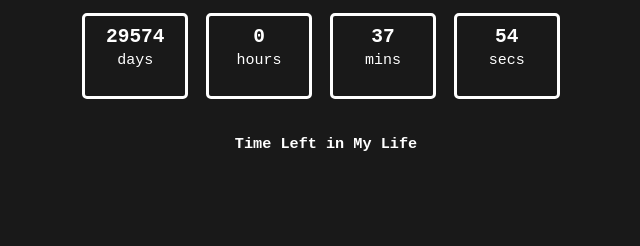
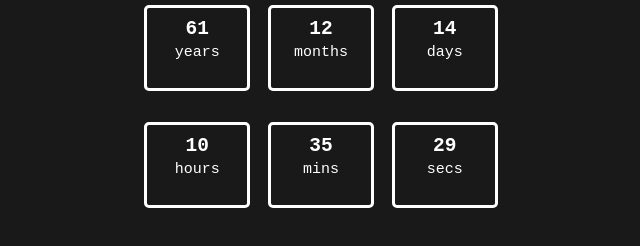
Before and after one commit to Umarkhan42/notion-animations, a plain HTML site: page Lifespan/index.html in a window 1280 px wide. Shown: the whole page, without its empty margins (314-954 px from the left). Drawn offline with Linux system fonts and the light colour scheme.

Commit message:
Add years, months, days

```diff
--- a/Lifespan/index.html
+++ b/Lifespan/index.html
@@ -4,19 +4,22 @@
 <head>
     <meta charset="UTF-8">
     <meta name="viewport" content="width=device-width, initial-scale=1.0">
-    <meta name="theme-color" content="#191919"> <!-- Ensures consistent theme -->
+    <meta name="theme-color" content="#191919">
     <title>Time Left in My Life</title>
     <link rel="stylesheet" href="styles.css">
 </head>
 
 <body>
     <div id="counter">
-        <div>
+        <div class="row">
+            <h2 class="box" id="years"></h2>
+            <h2 class="box" id="months"></h2>
             <h2 class="box" id="days"></h2>
+        </div>
+        <div class="row">
             <h2 class="box" id="hours"></h2>
             <h2 class="box" id="minutes"></h2>
             <h2 class="box" id="seconds"></h2>
-            <h3>Time Left in My Life</h3>
         </div>
     </div>
     <script src="script.js"></script>
--- a/Lifespan/script.js
+++ b/Lifespan/script.js
@@ -1,35 +1,46 @@
 function CountDownLife() {
+    const left_years = document.getElementById("years");
+    const left_months = document.getElementById("months");
     const left_days = document.getElementById("days");
     const left_hours = document.getElementById("hours");
     const left_minutes = document.getElementById("minutes");
     const left_seconds = document.getElementById("seconds");
 
-    const birthDate = new Date('2023-11-23'); // Your birthdate
+    const birthDate = new Date('2003-11-23'); // Corrected birthdate
     const lifeExpectancyYears = 82.06; // Average life expectancy in years
 
     function showRemainingLife() {
         const now = new Date();
-        const endOfLife = new Date(birthDate);
-        endOfLife.setFullYear(endOfLife.getFullYear() + lifeExpectancyYears);
 
-        const timeRemaining = endOfLife - now; // Time left in milliseconds
+        // Calculate the difference between the current date and birthdate
+        const ageInMillis = now - birthDate;
 
-        if (timeRemaining > 0) {
-            const daysRemaining = Math.floor(timeRemaining / (1000 * 60 * 60 * 24));
-            const hoursRemaining = Math.floor((timeRemaining / (1000 * 60 * 60)) % 24);
-            const minutesRemaining = Math.floor((timeRemaining / (1000 * 60)) % 60);
-            const secondsRemaining = Math.floor((timeRemaining / 1000) % 60);
+        // Convert age in milliseconds to years, months, days, hours, minutes, and seconds
+        const ageInSeconds = Math.floor(ageInMillis / 1000);
+        const ageInMinutes = Math.floor(ageInSeconds / 60);
+        const ageInHours = Math.floor(ageInMinutes / 60);
+        const ageInDays = Math.floor(ageInHours / 24);
+        const ageInYears = Math.floor(ageInDays / 365.25); // Account for leap years
+        const ageInMonths = Math.floor((ageInDays % 365.25) / 30.42); // Approx months
 
-            left_days.innerHTML = daysRemaining + "<br><span class=\"small\">days</span>";
-            left_hours.innerHTML = hoursRemaining + "<br><span class=\"small\">hours</span>";
-            left_minutes.innerHTML = minutesRemaining + "<br><span class=\"small\">mins</span>";
-            left_seconds.innerHTML = secondsRemaining + "<br><span class=\"small\">secs</span>";
-        } else {
-            left_days.innerHTML = "0<br><span class=\"small\">days</span>";
-            left_hours.innerHTML = "0<br><span class=\"small\">hours</span>";
-            left_minutes.innerHTML = "0<br><span class=\"small\">mins</span>";
-            left_seconds.innerHTML = "0<br><span class=\"small\">secs</span>";
-        }
+        // Calculate remaining years, months, and days
+        const yearsLeft = Math.floor(lifeExpectancyYears - ageInYears);
+        const monthsLeft = Math.floor(12 - ageInMonths); // Remaining months in the current year
+        const daysLeft = Math.floor((ageInDays % 30.42)); // Remaining days in the current month
+
+        // Calculate the remaining hours, minutes, and seconds
+        const remainingMillis = (lifeExpectancyYears * 365.25 * 24 * 60 * 60 * 1000) - ageInMillis;
+        const remainingSeconds = Math.floor((remainingMillis / 1000) % 60);
+        const remainingMinutes = Math.floor((remainingMillis / (1000 * 60)) % 60);
+        const remainingHours = Math.floor((remainingMillis / (1000 * 60 * 60)) % 24);
+
+        // Display the results
+        left_years.innerHTML = yearsLeft + "<br><span class=\"small\">years</span>";
+        left_months.innerHTML = monthsLeft + "<br><span class=\"small\">months</span>";
+        left_days.innerHTML = daysLeft + "<br><span class=\"small\">days</span>";
+        left_hours.innerHTML = remainingHours + "<br><span class=\"small\">hours</span>";
+        left_minutes.innerHTML = remainingMinutes + "<br><span class=\"small\">mins</span>";
+        left_seconds.innerHTML = remainingSeconds + "<br><span class=\"small\">secs</span>";
     }
 
     setInterval(showRemainingLife, 1000);
--- a/Lifespan/styles.css
+++ b/Lifespan/styles.css
@@ -1,10 +1,14 @@
+html,
 body {
-    text-align: center;
-    font-family: monospace;
+    height: 100%;
+    margin: 0;
+    padding: 0;
     background-color: #191919;
     /* Page background */
     color: white;
     /* All text is white */
+    font-family: monospace;
+    text-align: center;
 }
 
 .box {
@@ -20,6 +24,11 @@ body {
     color: white;
     /* White text */
     text-align: center;
+}
+
+.row {
+    margin-bottom: 10px;
+    /* Space between rows */
 }
 
 h2 {
```
